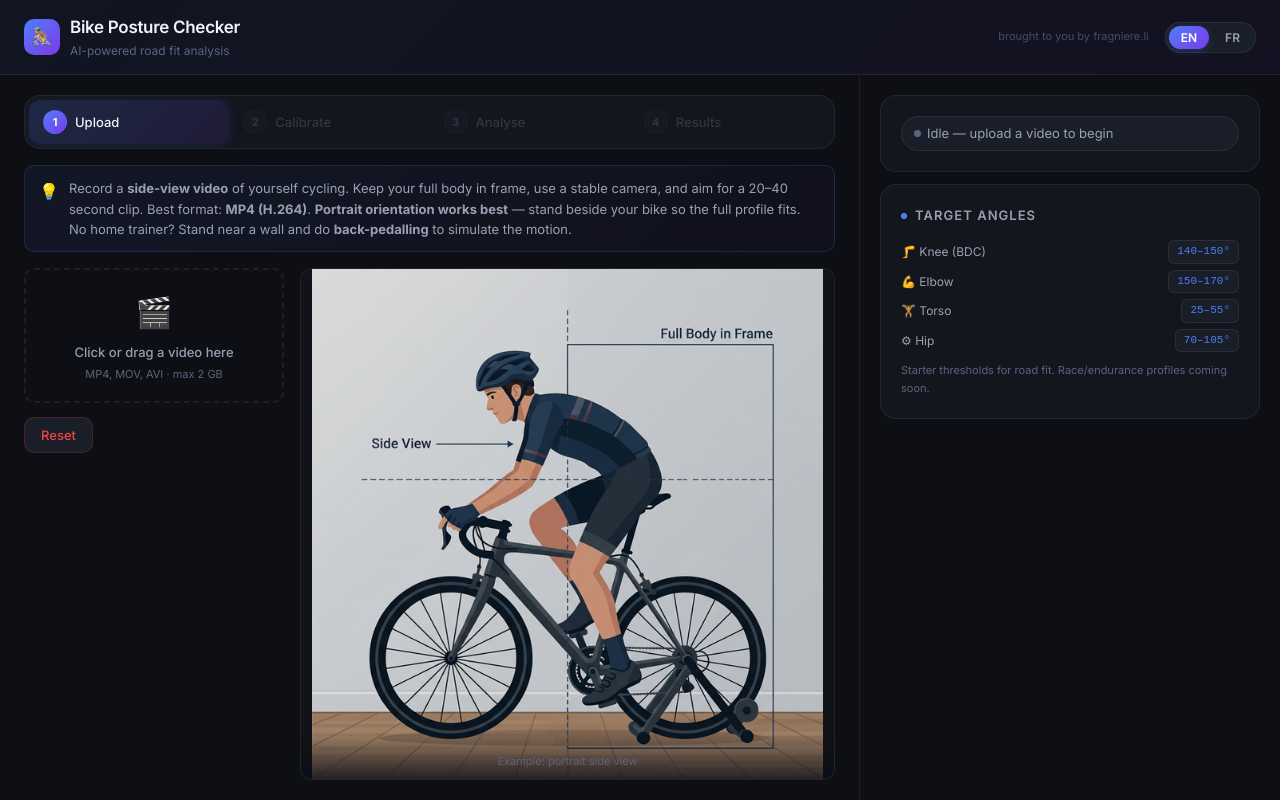
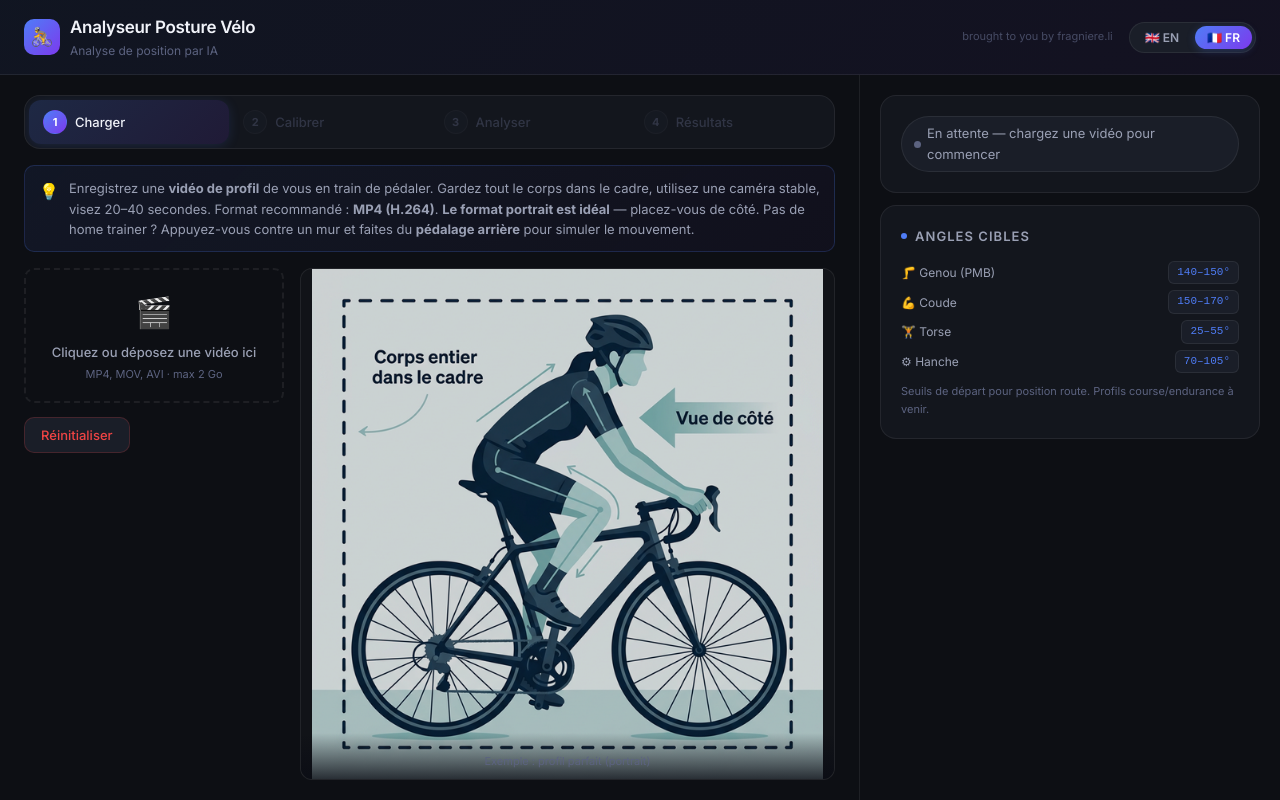
Before and after one commit to lionelfragniere/bike-posture-webapp, a plain HTML site: page index.html in a window 1280 px wide. Drawn offline with Linux system fonts and the light colour scheme.

Commit message:
add french pic

```diff
--- a/index.html
+++ b/index.html
@@ -1153,7 +1153,7 @@
       }
     };
 
-    var currentLang = "en";
+    var currentLang = "fr";
 
     function t(key) {
       return (TRANSLATIONS[currentLang] && TRANSLATIONS[currentLang][key]) || (TRANSLATIONS.en && TRANSLATIONS.en[key]) || key;
@@ -1191,6 +1191,9 @@
       if (enBtn) enBtn.classList.toggle("active", lang === "en");
       if (frBtn) frBtn.classList.toggle("active", lang === "fr");
       applyTranslations();
+      // Swap placeholder image for the current language
+      var ph = document.getElementById("placeholderImg");
+      if (ph) ph.src = lang === "fr" ? "./cyclist_placeholder_fr.png" : "./cyclist_placeholder.png";
     }
 
     // Wire up lang buttons once DOM is ready
@@ -1199,6 +1202,7 @@
       var frBtn = document.getElementById("langFr");
       if (enBtn) enBtn.addEventListener("click", function () { setLang("en"); });
       if (frBtn) frBtn.addEventListener("click", function () { setLang("fr"); });
+      setLang("fr"); // apply French translations on load
     });
   </script>
 </head>
@@ -1218,8 +1222,8 @@
       <a href="https://www.fragniere.li" target="_blank" rel="noopener" class="branding-link">brought to you by
         fragniere.li</a>
       <div class="lang-switcher">
-        <button class="lang-btn active" id="langEn">EN</button>
-        <button class="lang-btn" id="langFr">FR</button>
+        <button class="lang-btn" id="langEn">🇬🇧 EN</button>
+        <button class="lang-btn active" id="langFr">🇫🇷 FR</button>
       </div>
     </div>
   </header>
@@ -1291,8 +1295,8 @@
           <!-- Right: placeholder image (hidden when video loads) / video player -->
           <div class="step1-preview-col">
             <div id="step1Placeholder" class="step1-placeholder">
-              <img src="./cyclist_placeholder.png" alt="Side view example" />
-              <div class="placeholder-caption" data-i18n="placeholderCaption">Example: portrait side view</div>
+              <img id="placeholderImg" src="./cyclist_placeholder_fr.png" alt="Side view example" />
+              <div class="placeholder-caption" data-i18n="placeholderCaption">Exemple : profil parfait (portrait)</div>
             </div>
             <div id="player" style="display:none;">
               <video id="video" controls playsinline muted style="display:block;"></video>
```
Also changed, not shown: cyclist_placeholder_fr.png (added).
